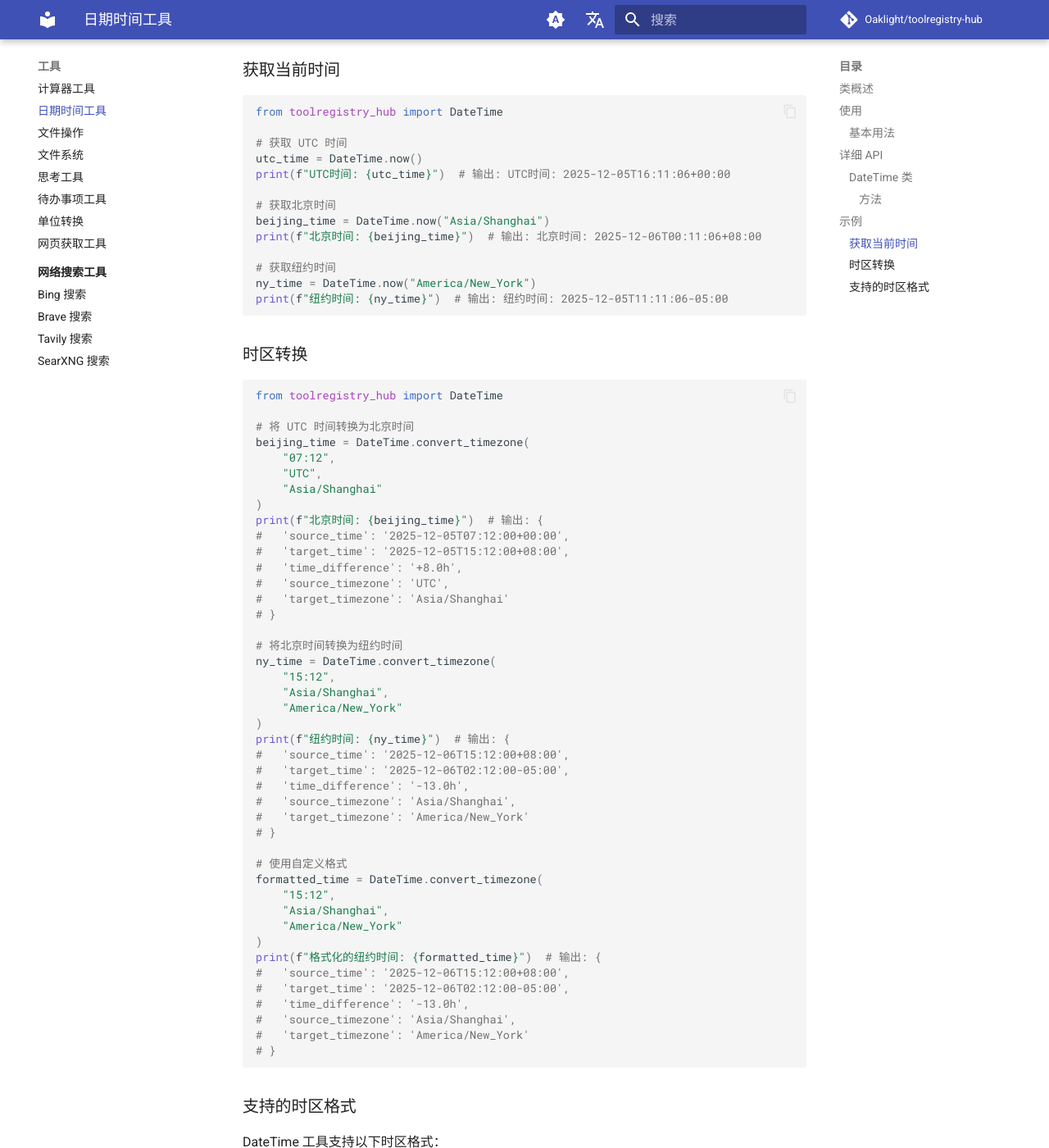
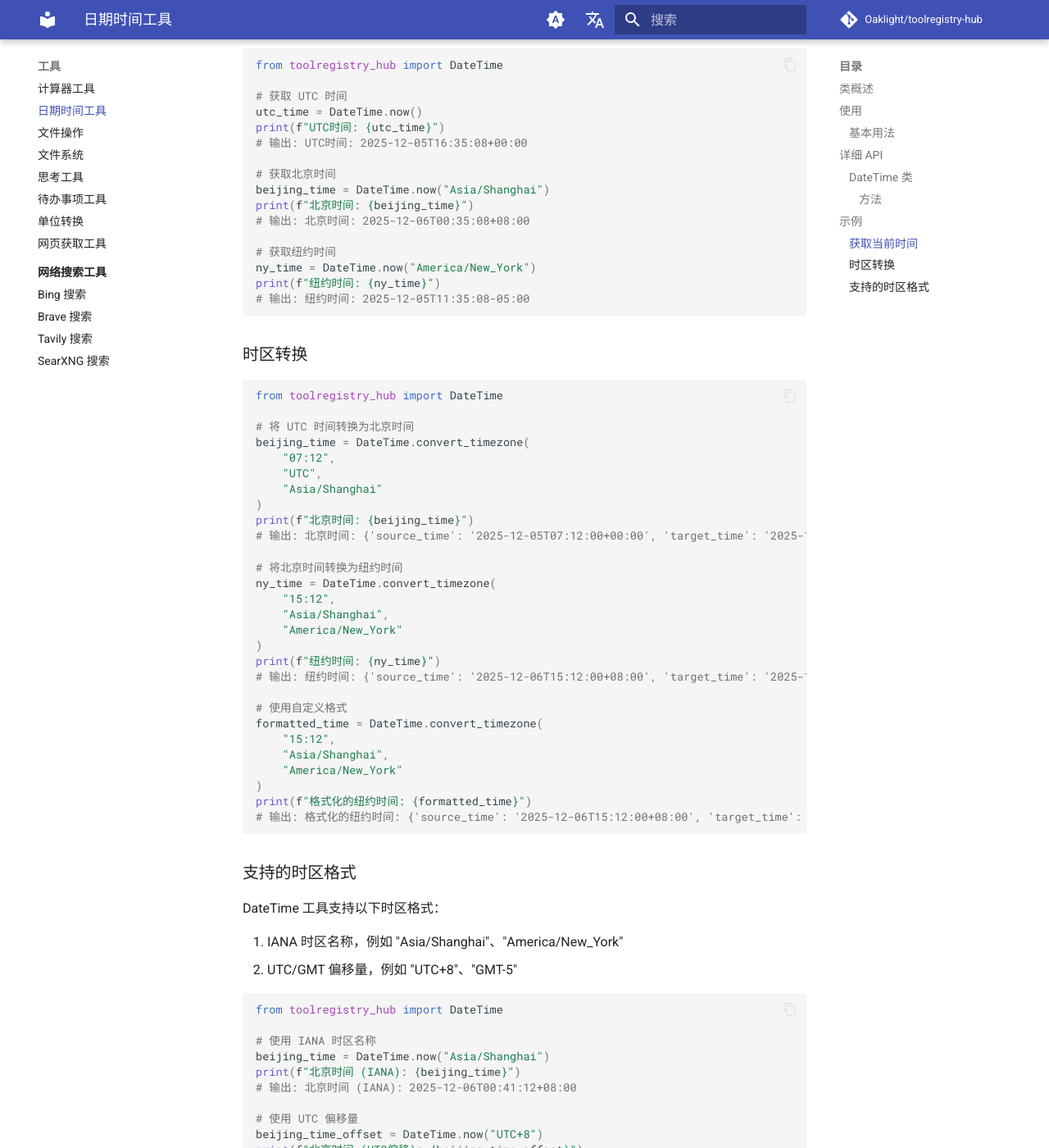
Before and after one commit to Oaklight/toolregistry-hub, an MkDocs documentation site: the page built from docs/tools/datetime.md, in a window 1280 px wide and 1400 px high, scrolled down 1400 px. Shown: the whole window at 82% size. Built offline with MkDocs 1.6.1 and Material for MkDocs 9.7.7, drawn with Linux system fonts in a browser that asks for light colours; comment, search, counter and statistics services are not loaded; some of the changed text lies outside the part shown.

Commit message:
📝 docs(datetime): update datetime tool documentation with current timestamps
- update all example timestamps to current values in code samples
- reformat print statement comments for better readability
- consolidate JSON output formatting in timezone conversion examples
- add consistent spacing in code examples for improved documentation clarity

````diff
--- a/docs/tools/datetime.md
+++ b/docs/tools/datetime.md
@@ -17,11 +17,13 @@ from toolregistry_hub import DateTime
 
 # 获取当前时间
 current_time = DateTime.now()
-print(current_time)  # 输出: 2025-12-05T16:11:06+00:00
+print(current_time)
+# 输出: 2025-12-05T16:41:05+00:00
 
 # 获取特定时区的当前时间
 beijing_time = DateTime.now("Asia/Shanghai")
-print(beijing_time)  # 输出: 2025-12-06T00:11:06+08:00
+print(beijing_time)
+# 输出: 2025-12-06T00:41:05+08:00
 
 # 时区转换
 converted_time = DateTime.convert_timezone(
@@ -29,13 +31,8 @@ converted_time = DateTime.convert_timezone(
     "UTC",
     "Asia/Shanghai"
 )
-print(converted_time)  # 输出: {
-#   'source_time': '2025-12-05T07:12:00+00:00',
-#   'target_time': '2025-12-05T15:12:00+08:00',
-#   'time_difference': '+8.0h',
-#   'source_timezone': 'UTC',
-#   'target_timezone': 'Asia/Shanghai'
-# }
+print(converted_time)
+# 输出: {'source_time': '2025-12-05T07:12:00+00:00', 'target_time': '2025-12-05T15:12:00+08:00', 'time_difference': '+8.0h', 'source_timezone': 'UTC', 'target_timezone': 'Asia/Shanghai'}
 ```
 
 ## 详细 API
@@ -60,15 +57,18 @@ from toolregistry_hub import DateTime
 
 # 获取 UTC 时间
 utc_time = DateTime.now()
-print(f"UTC时间: {utc_time}")  # 输出: UTC时间: 2025-12-05T16:11:06+00:00
+print(f"UTC时间: {utc_time}")
+# 输出: UTC时间: 2025-12-05T16:35:08+00:00
 
 # 获取北京时间
 beijing_time = DateTime.now("Asia/Shanghai")
-print(f"北京时间: {beijing_time}")  # 输出: 北京时间: 2025-12-06T00:11:06+08:00
+print(f"北京时间: {beijing_time}")
+# 输出: 北京时间: 2025-12-06T00:35:08+08:00
 
 # 获取纽约时间
 ny_time = DateTime.now("America/New_York")
-print(f"纽约时间: {ny_time}")  # 输出: 纽约时间: 2025-12-05T11:11:06-05:00
+print(f"纽约时间: {ny_time}")
+# 输出: 纽约时间: 2025-12-05T11:35:08-05:00
 ```
 
 ### 时区转换
@@ -82,13 +82,8 @@ beijing_time = DateTime.convert_timezone(
     "UTC",
     "Asia/Shanghai"
 )
-print(f"北京时间: {beijing_time}")  # 输出: {
-#   'source_time': '2025-12-05T07:12:00+00:00',
-#   'target_time': '2025-12-05T15:12:00+08:00',
-#   'time_difference': '+8.0h',
-#   'source_timezone': 'UTC',
-#   'target_timezone': 'Asia/Shanghai'
-# }
+print(f"北京时间: {beijing_time}")
+# 输出: 北京时间: {'source_time': '2025-12-05T07:12:00+00:00', 'target_time': '2025-12-05T15:12:00+08:00', 'time_difference': '+8.0h', 'source_timezone': 'UTC', 'target_timezone': 'Asia/Shanghai'}
 
 # 将北京时间转换为纽约时间
 ny_time = DateTime.convert_timezone(
@@ -96,13 +91,8 @@ ny_time = DateTime.convert_timezone(
     "Asia/Shanghai",
     "America/New_York"
 )
-print(f"纽约时间: {ny_time}")  # 输出: {
-#   'source_time': '2025-12-06T15:12:00+08:00',
-#   'target_time': '2025-12-06T02:12:00-05:00',
-#   'time_difference': '-13.0h',
-#   'source_timezone': 'Asia/Shanghai',
-#   'target_timezone': 'America/New_York'
-# }
+print(f"纽约时间: {ny_time}")
+# 输出: 纽约时间: {'source_time': '2025-12-06T15:12:00+08:00', 'target_time': '2025-12-06T02:12:00-05:00', 'time_difference': '-13.0h', 'source_timezone': 'Asia/Shanghai', 'target_timezone': 'America/New_York'}
 
 # 使用自定义格式
 formatted_time = DateTime.convert_timezone(
@@ -110,13 +100,8 @@ formatted_time = DateTime.convert_timezone(
     "Asia/Shanghai",
     "America/New_York"
 )
-print(f"格式化的纽约时间: {formatted_time}")  # 输出: {
-#   'source_time': '2025-12-06T15:12:00+08:00',
-#   'target_time': '2025-12-06T02:12:00-05:00',
-#   'time_difference': '-13.0h',
-#   'source_timezone': 'Asia/Shanghai',
-#   'target_timezone': 'America/New_York'
-# }
+print(f"格式化的纽约时间: {formatted_time}")
+# 输出: 格式化的纽约时间: {'source_time': '2025-12-06T15:12:00+08:00', 'target_time': '2025-12-06T02:12:00-05:00', 'time_difference': '-13.0h', 'source_timezone': 'Asia/Shanghai', 'target_timezone': 'America/New_York'}
 ```
 
 ### 支持的时区格式
@@ -131,9 +116,11 @@ from toolregistry_hub import DateTime
 
 # 使用 IANA 时区名称
 beijing_time = DateTime.now("Asia/Shanghai")
-print(f"北京时间 (IANA): {beijing_time}")  # 输出: 北京时间 (IANA): 2025-12-06T00:11:06+08:00
+print(f"北京时间 (IANA): {beijing_time}")
+# 输出: 北京时间 (IANA): 2025-12-06T00:41:12+08:00
 
 # 使用 UTC 偏移量
 beijing_time_offset = DateTime.now("UTC+8")
-print(f"北京时间 (UTC偏移): {beijing_time_offset}")  # 输出: 北京时间 (UTC偏移): 2025-12-06T00:11:06+08:00
+print(f"北京时间 (UTC偏移): {beijing_time_offset}")
+# 输出: 北京时间 (UTC偏移): 2025-12-06T00:41:12+08:00
 ```
````
